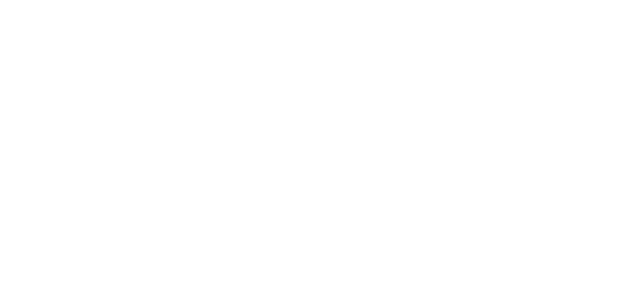
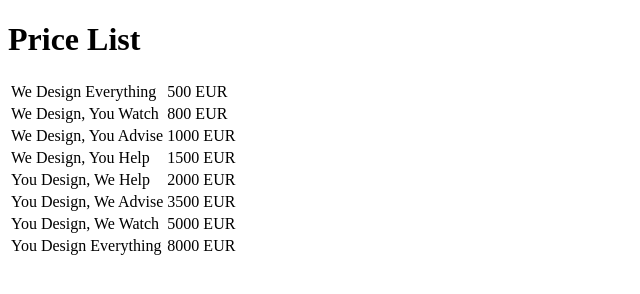
Before and after one commit to sarahlennert/Sarah_top-lists, a plain HTML site: page Price-list.html in a window 1280 px wide. Shown: the whole page, without its empty margins (0-640 px from the left). Drawn offline with Linux system fonts and the light colour scheme.

Commit message:
laurie anderson

```diff
--- a/Price-list.html
+++ b/Price-list.html
@@ -0,0 +1,83 @@
+<!DOCTYPE html>
+<html lang="en">
+<head>
+	<meta charset="UTF-8">
+	<meta name="viewport" content="width=device-width, initial-scale=1.0">
+	<title>Price List</title>
+</head>
+<link ref="stylesheet"
+<body>
+
+	<h1>Price List</h1>
+	<table>
+
+	</tr>
+			<td>We Design Everything</td>
+			<td>500 EUR</td>
+
+	</tr>
+
+	<tr>
+		<td>We Design, You Watch</td>
+		<td>800 EUR</td>
+	</tr>
+
+	<tr>
+		<td>We Design, You Advise</td>
+		<td>1000 EUR</td>
+	</tr>
+
+	<tr>
+		<td>We Design, You Help</td>
+		<td>1500 EUR</td>
+	</tr>
+
+	<tr>
+		<td>You Design, We Help</td>
+		<td>2000 EUR</td>
+	</tr>
+
+	<tr>
+		<td>You Design, We Advise</td>
+		<td>3500 EUR</td>
+	</tr>
+
+	<tr>
+		<td>You Design, We Watch</td>
+		<td>5000 EUR</td>
+	</tr>
+
+	<tr>
+		<td>You Design Everything</td>
+		<td>8000 EUR</td>
+	</tr>
+
+	</table>
+
+
+
+
+
+
+
+
+
+
+
+
+
+
+
+
+
+
+
+
+
+
+
+
+
+
+</body>
+</html>
```
Also changed, not shown: how-to-work-better.html (+2 -2 lines), is-it-enough.html (added, +38 -0 lines), responsive-essaie.html (added), 1 other file.
